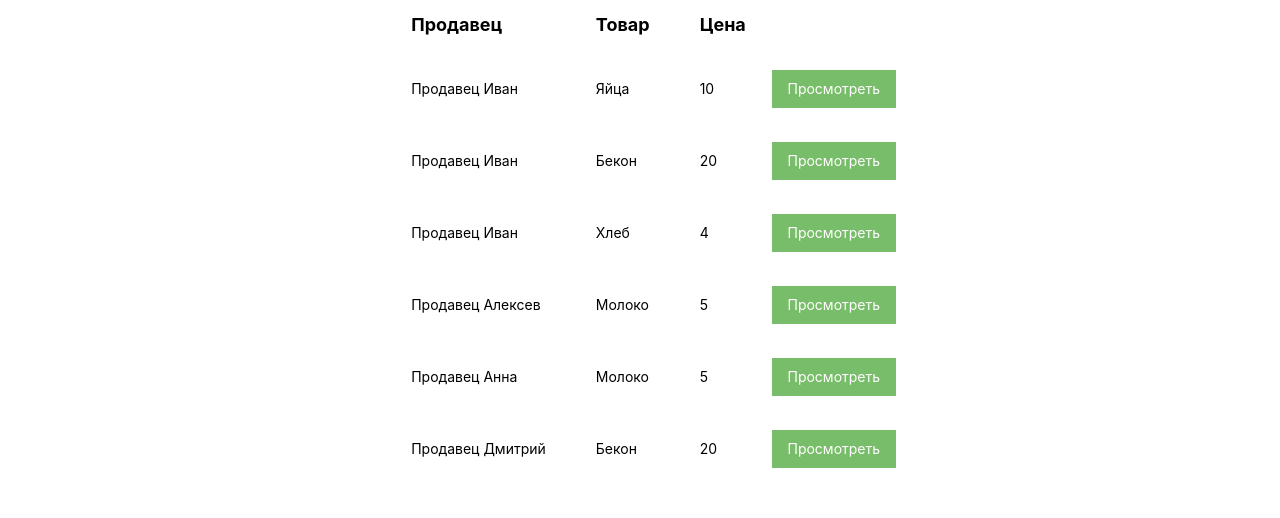
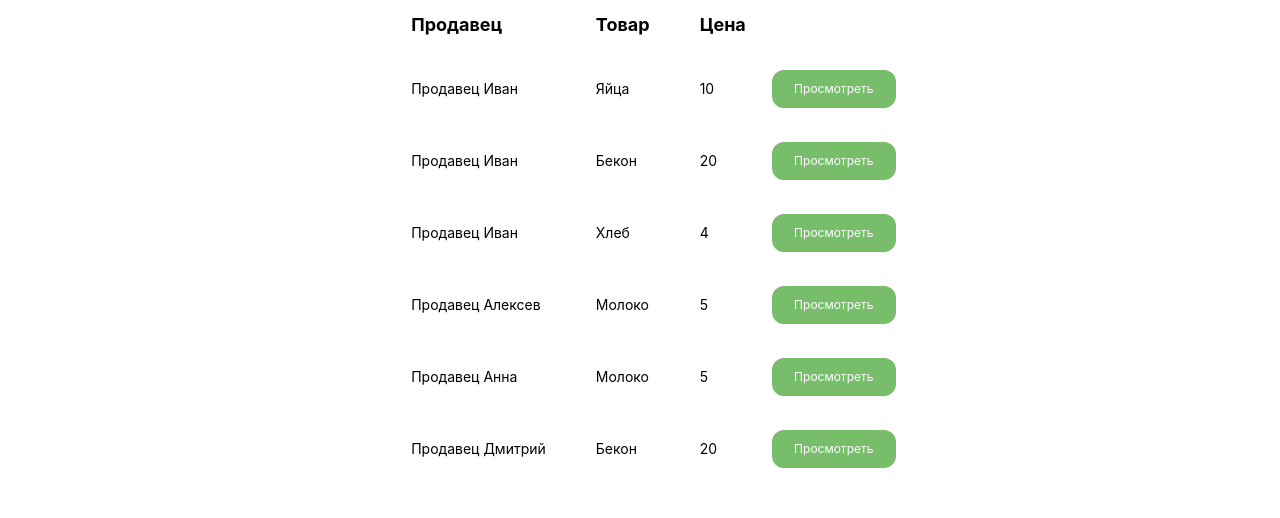
Before and after one commit to mobacsell/greeny, a React (Create React App) app: page / in a window 1280 px wide. Shown: the part 199-717 px from the top of the page. Built offline with nearby package versions, Linux system fonts and the light colour scheme; the HTML template or start-up script is replaced by a standard one.

Commit message:
feat: add Button comp

```diff
--- a/src/App/components/Orders/Orders.module.scss
+++ b/src/App/components/Orders/Orders.module.scss
@@ -31,16 +31,3 @@
     padding-left: 0px;
   }
 }
-
-.btn {
-  min-width: 124px;
-  min-height: 38px;
-  background-color: $primary-color;
-  border: 0;
-  color: #fff;
-  cursor: pointer;
-  transition: 0.2s background-color;
-  &:hover {
-    background-color: #7cd369;
-  }
-}
--- a/src/App/components/Orders/Orders.tsx
+++ b/src/App/components/Orders/Orders.tsx
@@ -1,4 +1,5 @@
 import styles from "./Orders.module.scss";
+import { Button } from "./components/Button/Button";
 import { OrdersProps } from "./types";
 import { composeData } from "./utils/composeData";
 
@@ -26,7 +27,7 @@ export function Orders({ data }: OrdersProps) {
                     <td className={styles.cell}>{value.product}</td>
                     <td className={styles.cell}>{value.price}</td>
                     <td className={styles.cell}>
-                      <button className={styles.btn}>Просмотреть</button>
+                      <Button size="sm" radius={true} text="Просмотреть" />
                     </td>
                   </tr>
                 );
--- /dev/null
+++ b/src/App/components/Orders/components/Button/Button.module.scss
@@ -0,0 +1,30 @@
+@import "../../../../App.module.scss";
+
+.root {
+  min-width: 124px;
+  min-height: 38px;
+  background-color: $primary-color;
+  border: 0;
+  color: #fff;
+  cursor: pointer;
+  transition: 0.3s background-color;
+  &:hover {
+    background-color: #7cd369;
+  }
+}
+
+.sm {
+  font-size: 12px;
+}
+
+.md {
+  font-size: 22px;
+}
+
+.lg {
+  font-size: 36px;
+}
+
+.radius {
+  border-radius: 12px;
+}
--- /dev/null
+++ b/src/App/components/Orders/components/Button/Button.tsx
@@ -0,0 +1,15 @@
+import styles from "./Button.module.scss";
+import { ButtonProps } from "./types";
+
+export const Button = ({ size, radius, text }: ButtonProps) => {
+  const arrBtnClasses = [];
+  arrBtnClasses.push(styles[size]);
+
+  if (radius) {
+    arrBtnClasses.push(styles.radius);
+  }
+
+  const btnClass = arrBtnClasses.join(" ");
+
+  return <button className={`${styles.root} ${btnClass}`}>{text}</button>;
+};
--- /dev/null
+++ b/src/App/components/Orders/components/Button/index.tsx
@@ -0,0 +1 @@
+export { Button } from "./Button";
--- /dev/null
+++ b/src/App/components/Orders/components/Button/types.ts
@@ -0,0 +1,5 @@
+export type ButtonProps = {
+  size: "sm" | "md" | "lg";
+  radius: boolean;
+  text: string;
+};
```
